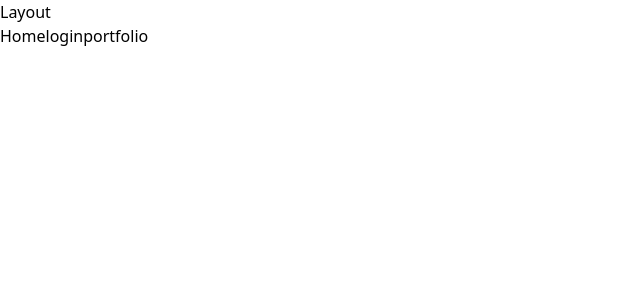
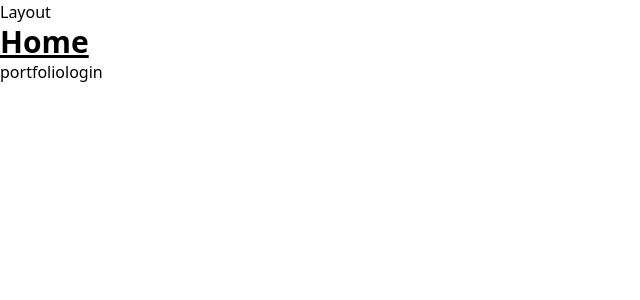
Before and after one commit to TeamDivers/Soar, a React (Create React App) app in the folder client/: page / in a window 1280 px wide. Shown: the top 300 px of the page, without its empty margins (0-640 px from the left). Built offline with nearby package versions, Linux system fonts and the light colour scheme.

Commit message:
feat: test tailwind

```diff
--- a/client/src/routes/home/index.tsx
+++ b/client/src/routes/home/index.tsx
@@ -4,9 +4,9 @@ import { Link } from "react-router-dom";
 const Home = () => {
   return (
     <div>
-      Home
+      <h1 className="text-3xl font-bold underline">Home</h1>
+      <Link to={"/portfolio"}>portfolio</Link>
       <Link to={"/login"}>login</Link>
-      <Link to={"/portfolio"}>portfolio</Link>
     </div>
   );
 };
```
